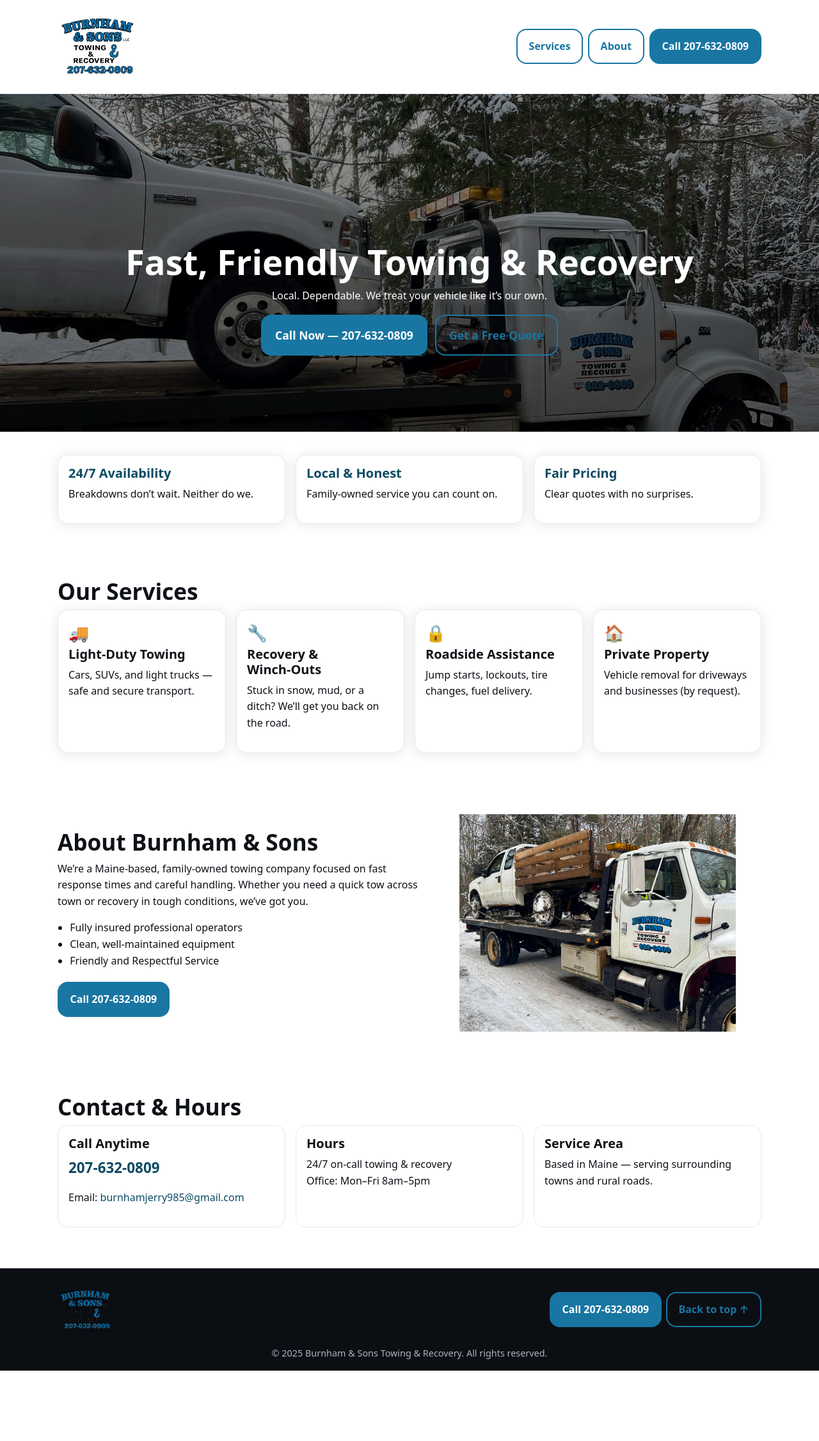
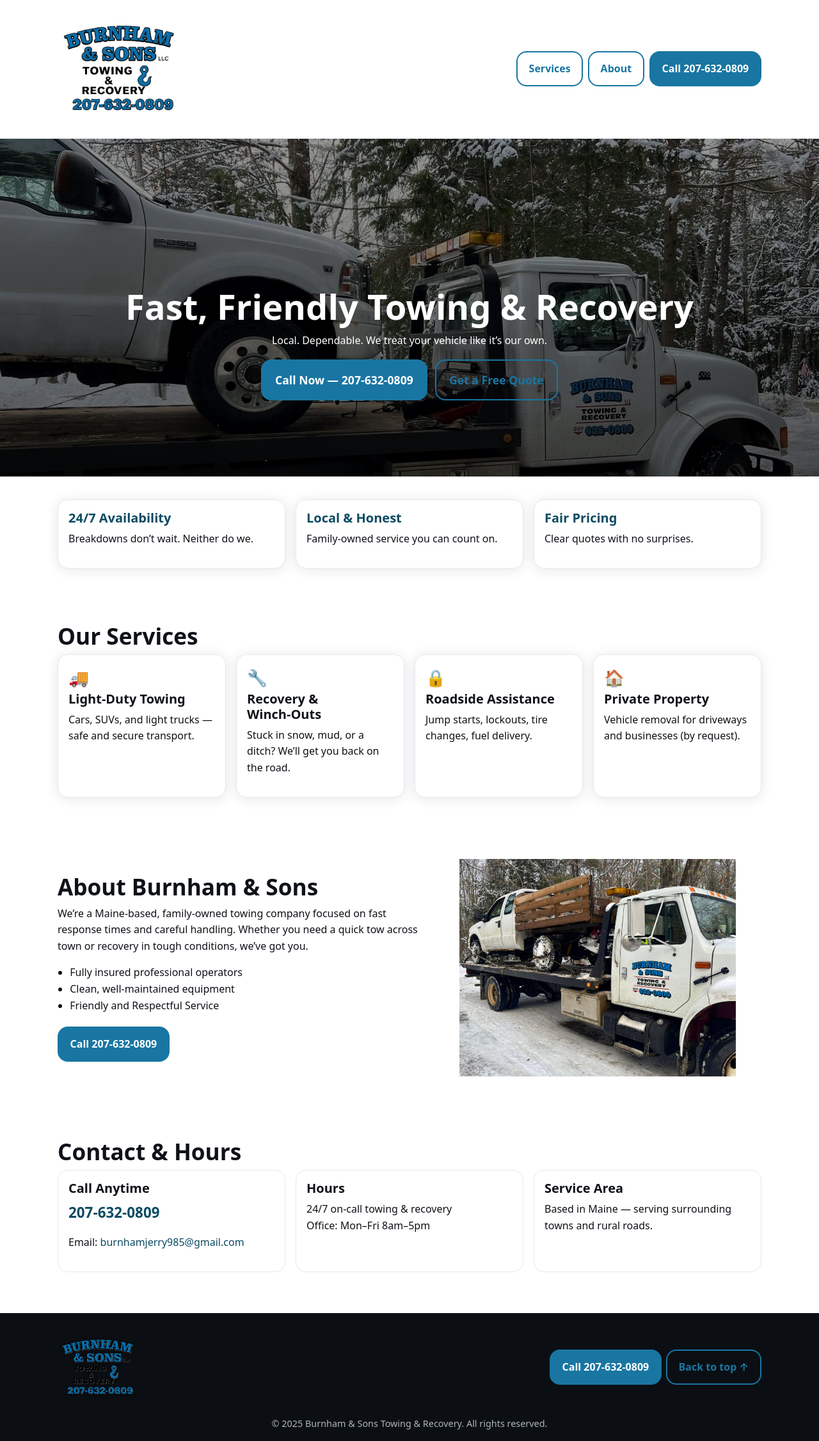
Before and after one commit to burnhamtowing/burnhamtowing.github.io, a plain HTML site: page index.html in a window 1280 px wide. Shown: the whole page at 64% size. Before the commit the page ends 2143 px from the top, so only its background shows below. Drawn offline with Linux system fonts and the light colour scheme.

Commit message:
Update styles.css

```diff
--- a/styles.css
+++ b/styles.css
@@ -60,7 +60,7 @@ a:hover { text-decoration: underline; }
   border-bottom: 1px solid #e5e9ef;
 }
 .nav { display: flex; align-items: center; justify-content: space-between; gap: 1rem; padding: .5rem 0; }
-.brand img { height: 130px; width: auto; }
+.brand img { height: 200px; width: auto; }
 .nav-actions { display: flex; gap: .5rem; flex-wrap: wrap; }
 
 /* ---------- Hero ---------- */
@@ -100,7 +100,7 @@ a:hover { text-decoration: underline; }
 /* ---------- Footer ---------- */
 .site-footer { background: #0b0f14; color: #d7dee7; padding: 1.25rem 0 0; margin-top: 2rem; }
 .foot-wrap { display: flex; align-items: center; justify-content: space-between; gap: 1rem; }
-.foot-brand img { height: 90px; filter: drop-shadow(0 1px 2px #0008); }
+.foot-brand img { height: 130px; filter: drop-shadow(0 1px 2px #0008); }
 .foot-actions { display: flex; gap: .5rem; flex-wrap: wrap; }
 .legal { text-align: center; font-size: .9rem; opacity: .8; padding: .7rem 0 1rem; margin: 0; }
 
```
